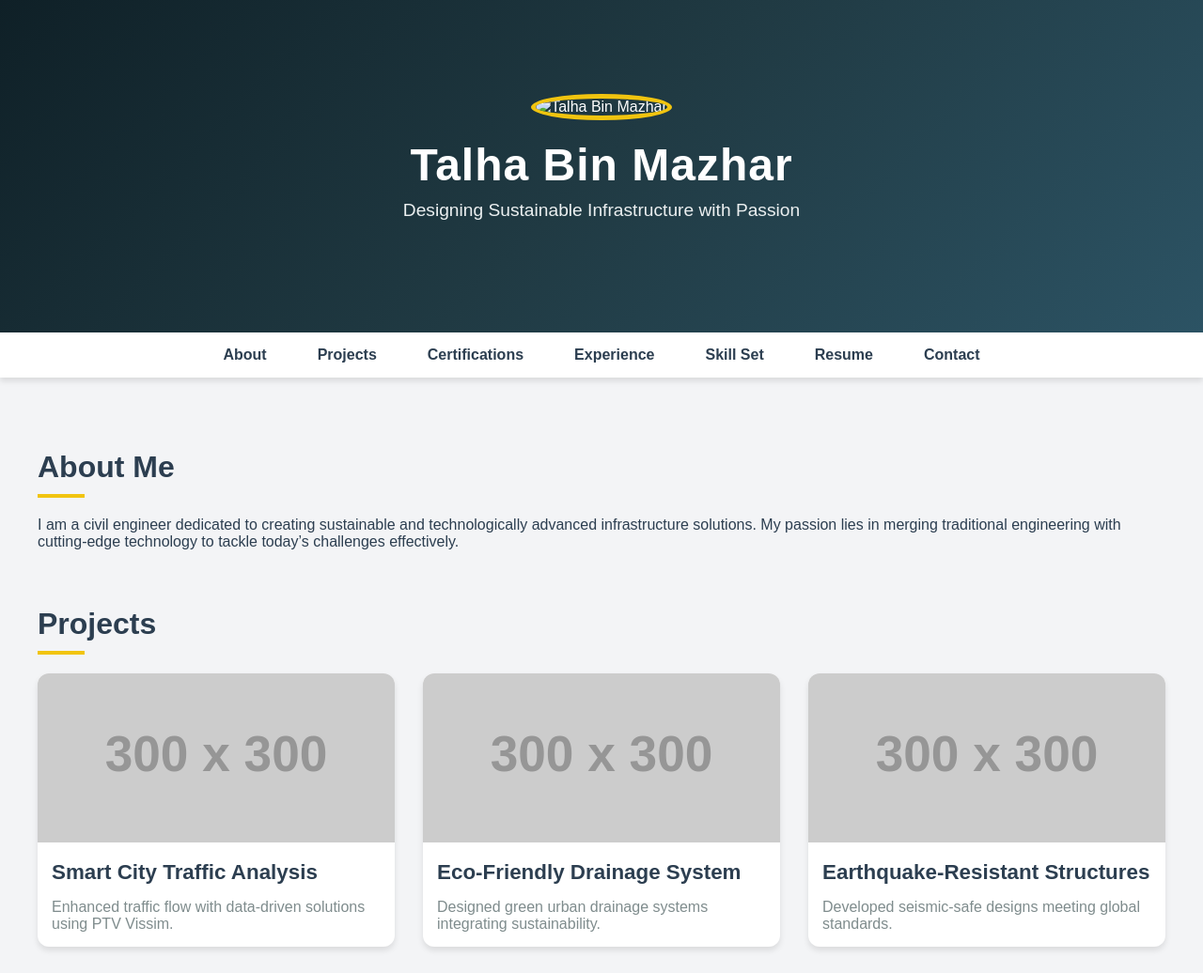
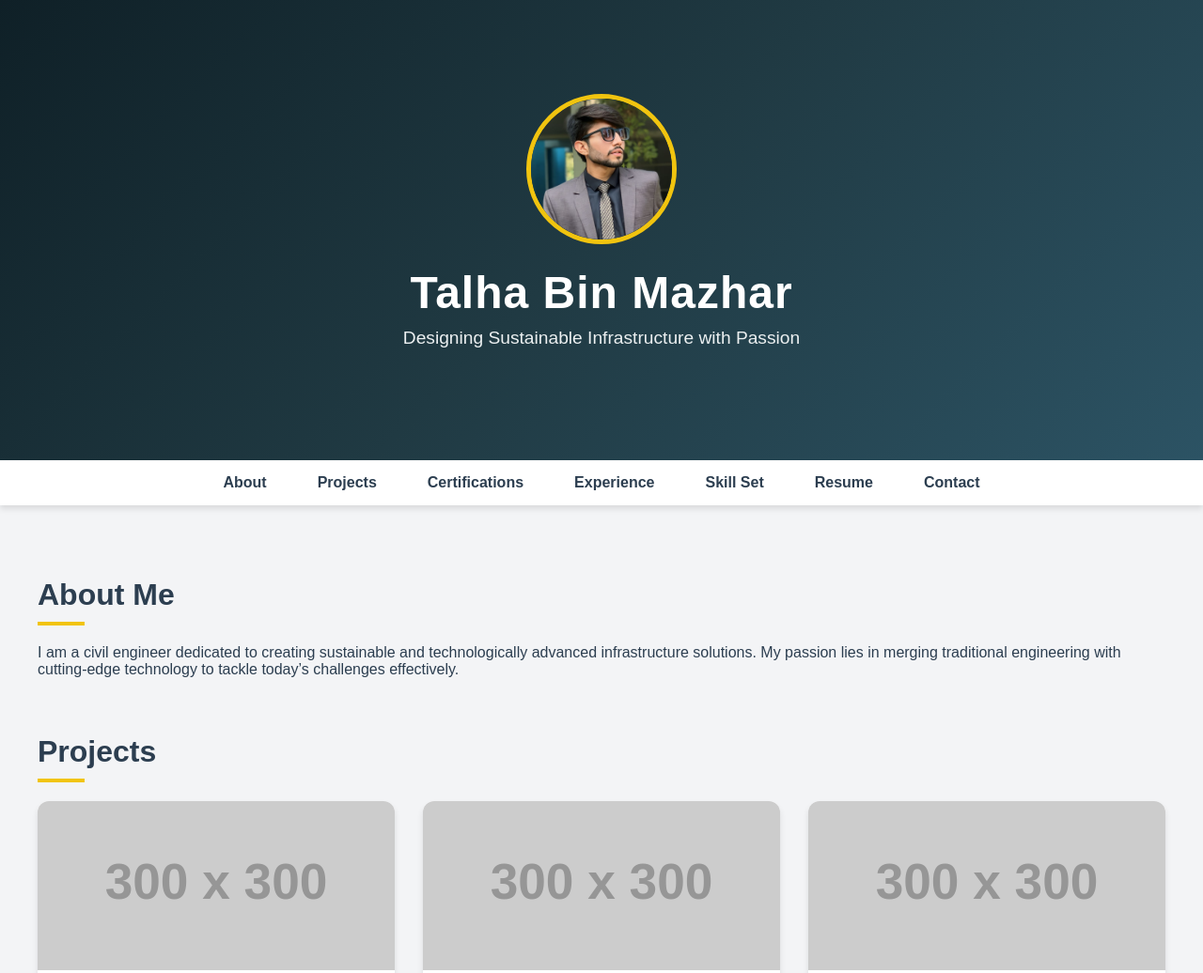
Before and after one commit to talhamazhar11/testing, a plain HTML site: page index.html in a window 1280 px wide. Shown: the top 1036 px of the page at 94% size. Drawn offline with Linux system fonts and the light colour scheme; placeholder pictures from the web are drawn by us.

Commit message:
Update index.html

```diff
--- a/index.html
+++ b/index.html
@@ -223,7 +223,7 @@
 </head>
 <body>
     <header>
-        <img src="/mnt/data/WhatsApp%20Image%202024-08-21%20at%204.20.22%20PM.jpeg" alt="Talha Bin Mazhar">
+        <img src="profile_pic.jpg" alt="Talha Bin Mazhar">
         <h1>Talha Bin Mazhar</h1>
         <p>Designing Sustainable Infrastructure with Passion</p>
     </header>
```
